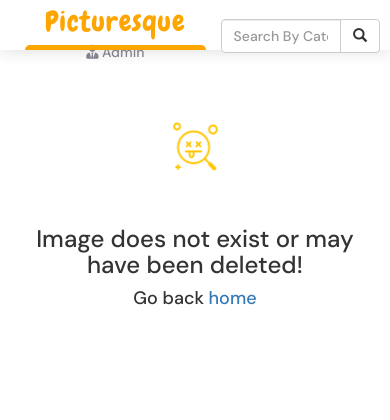
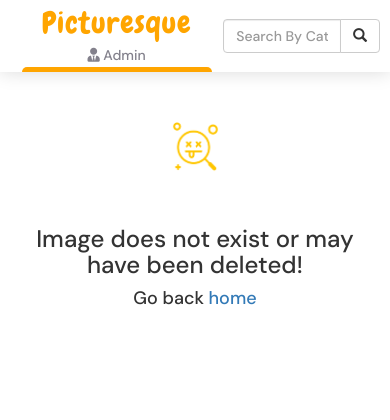
Before and after one commit to lornakamau/django-gallery, a Django app: page /image/1 in a window 390 px wide. Shown: the top 420 px of the page. Run offline with Django 3.2, Linux system fonts and the light colour scheme; data that the repository does not hold is empty; some libraries are stand-ins or nearby versions.

Commit message:
make changes to fixed font sizes

```diff
--- a/gallery/templates/image.html
+++ b/gallery/templates/image.html
@@ -9,7 +9,7 @@
     <img
     onclick="showModal('{{image.id}}','{{image.name}}','{{image.description}}','{{image.photo.url}}','{{image.location}}','{{image.location.id}}','{{image.category}}', '{{image.category.id}}', '{{image.post_date}}') "
     class="image img-thumbnail" id={{image.name}} src="{{image.photo.url}}">
-    <div class="text-center">
+    <div class="text-center" style="margin-top: 3%; margin-bottom: 2%; bottom: 0;">
       <img src="{% static 'images/logo.png' %}" alt="logo" style="width:32px; padding-bottom: 0 !important;">
       <p>A photograph is a memory that lasts a lifetime</p>
       <p>© 2020 Copyright: <a href="https://github.com/lornakamau" target="_blank">Lorna Kamau</a></p>
--- a/static/css/base.css
+++ b/static/css/base.css
@@ -18,7 +18,7 @@ body {
     top: 0;
     text-align: center;
     width: 100vw;
-    height: 50px;
+    min-height: 5rem !important;
     padding: 0 10px;
     border: 0 !important;
     background-color: #fff;
@@ -39,7 +39,7 @@ nav {
 }
 
 #brand {
-    font-size: 28px;
+    font-size: 3rem;
     font-family: 'Chewy', cursive;
     letter-spacing: 1px;
 }
@@ -209,7 +209,7 @@ p {
 }
 
 .badge {
-    font-size: 12px;
+    font-size: 1rem;
     background-color: orange;
     margin-bottom: 1%;
 }
@@ -226,9 +226,3 @@ p {
         border-radius: 0 !important;
     }
 }
-
-@media (max-width: 580px) {
-    .nav {
-        overflow: auto;
-    }
-}
```
